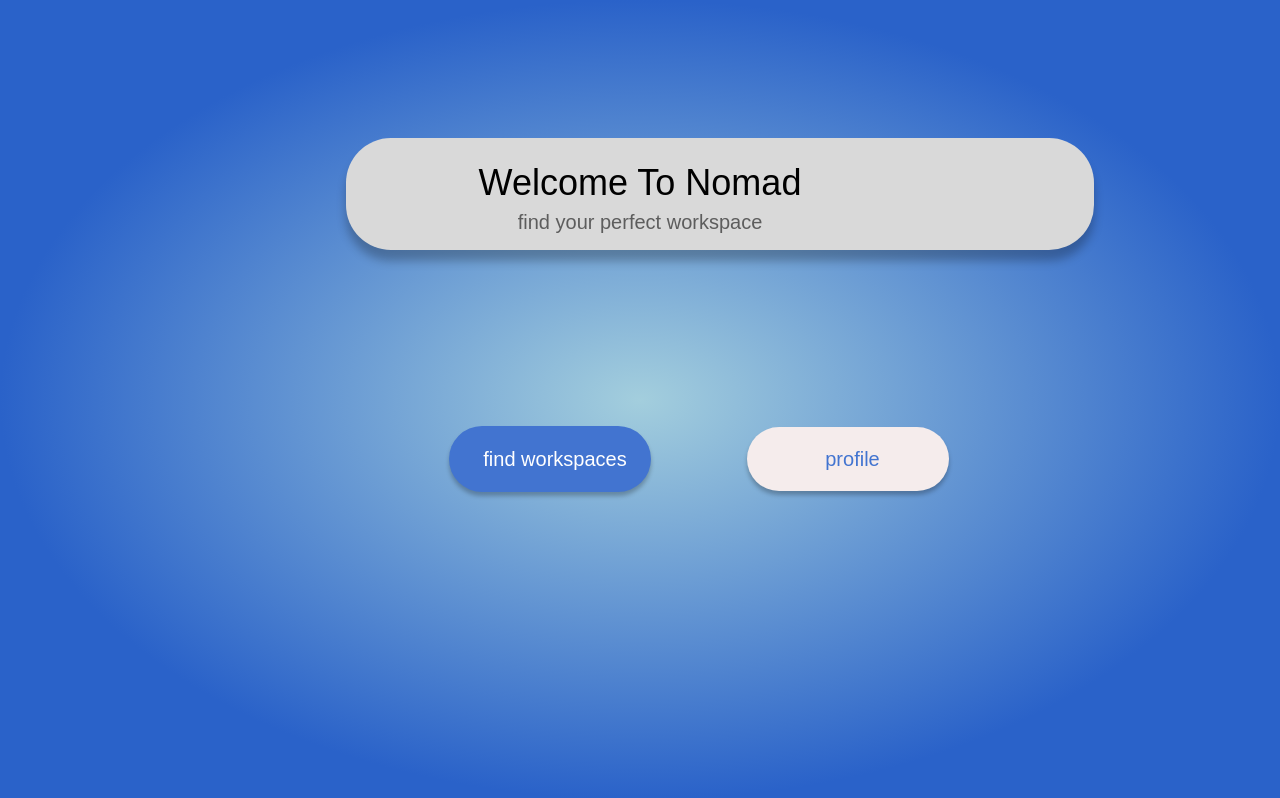
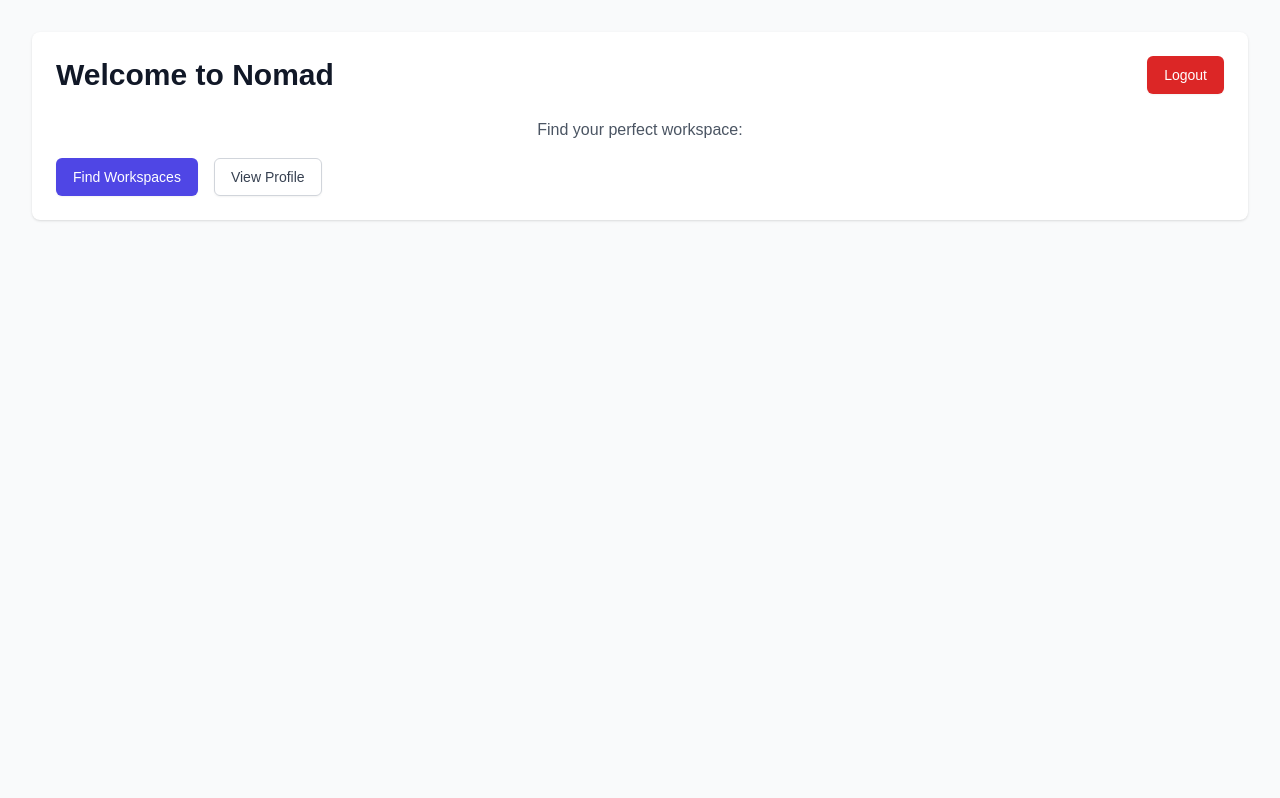
Before and after one commit to sxmar05/casestudyAKPsi, a React (Create React App) app in the folder nomad/: page /home in a window 1280 px wide. Built offline with nearby package versions, Linux system fonts and the light colour scheme; no server answers; sample sign-in values are in the browser's storage.

Commit message:
logout feature

```diff
--- a/nomad/src/Home.js
+++ b/nomad/src/Home.js
@@ -1,30 +1,55 @@
 // src/Home.js
 import React from "react";
-import { Link } from "react-router-dom";
+import { Link, useNavigate } from "react-router-dom";
+import { signOut } from "firebase/auth";
+import { auth } from "./firebase/firebase";
 
-const Home = () => (
-  <div style={{ width: '100%', height: '100vh', position: 'relative', background: 'radial-gradient(ellipse 50.00% 50.00% at 50.00% 50.00%, #A3CEDD 0%, #2A62C9 100%)', overflow: 'hidden' }}>
-    <div style={{ width: 748, height: 112, left: 346, top: 138, position: 'absolute', background: '#D9D9D9', boxShadow: '0px 11px 9.5px rgba(0, 0, 0, 0.25)', borderRadius: 45 }} />
+const Home = () => {
+  const navigate = useNavigate();
 
-    <div style={{ width: 400, height: 59, left: '50%', top: 156, position: 'absolute', transform: 'translateX(-50%)', color: 'black', fontSize: 36, fontFamily: 'Satoshi, sans-serif', fontWeight: '500', textAlign: 'center',}}>
-      Welcome To Nomad
+  const handleLogout = async () => {
+    try {
+      await signOut(auth);
+      navigate("/");
+    } catch (error) {
+      console.error("Error logging out:", error);
+    }
+  };
+
+  return (
+    <div className="min-h-screen bg-gray-50 py-8">
+      <div className="max-w-7xl mx-auto px-4 sm:px-6 lg:px-8">
+        <div className="bg-white shadow overflow-hidden sm:rounded-lg p-6">
+          <div className="flex justify-between items-center mb-6">
+            <h1 className="text-3xl font-bold text-gray-900">Welcome to Nomad</h1>
+            <button
+              onClick={handleLogout}
+              className="inline-flex justify-center py-2 px-4 border border-transparent shadow-sm text-sm font-medium rounded-md text-white bg-red-600 hover:bg-red-700 focus:outline-none focus:ring-2 focus:ring-offset-2 focus:ring-red-500"
+            >
+              Logout
+            </button>
+          </div>
+          <div className="space-y-4">
+            <p className="text-gray-600">Find your perfect workspace:</p>
+            <div className="flex flex-col space-y-4 sm:flex-row sm:space-y-0 sm:space-x-4">
+              <Link
+                to="/places"
+                className="inline-flex justify-center py-2 px-4 border border-transparent shadow-sm text-sm font-medium rounded-md text-white bg-indigo-600 hover:bg-indigo-700 focus:outline-none focus:ring-2 focus:ring-offset-2 focus:ring-indigo-500"
+              >
+                Find Workspaces
+              </Link>
+              <Link
+                to="/profile"
+                className="inline-flex justify-center py-2 px-4 border border-gray-300 shadow-sm text-sm font-medium rounded-md text-gray-700 bg-white hover:bg-gray-50 focus:outline-none focus:ring-2 focus:ring-offset-2 focus:ring-indigo-500"
+              >
+                View Profile
+              </Link>
+            </div>
+          </div>
+        </div>
+      </div>
     </div>
-
-    <div style={{ width: 202, height: 66, left: 449, top: 426, position: 'absolute', background: '#4274D0', boxShadow: '0px 4px 4px rgba(0, 0, 0, 0.25)', borderRadius: 55 }} />
-    <div style={{ width: 202, height: 64, left: 747, top: 427, position: 'absolute', background: '#F5ECEC', boxShadow: '0px 4px 4px rgba(0, 0, 0, 0.25)', borderRadius: 55 }} />
-
-    <Link to="/places" style={{ width: 154, height: 33, left: 478, top: 444, position: 'absolute', color: 'white', fontSize: 20, fontFamily: 'Satoshi, sans-serif', fontWeight: '500', textDecoration: 'none' }}>
-      find workspaces
-    </Link>
-
-    <Link to="/profile" style={{ width: 65, height: 28, left: 820, top: 444, position: 'absolute', color: '#4274D0', fontSize: 20, fontFamily: 'Satoshi, sans-serif', fontWeight: '500', textDecoration: 'none' }}>
-      profile
-    </Link>
-
-    <div style={{ width: 300, height: 17, left: '50%', top: 207, position: 'absolute', transform: 'translateX(-50%)', color: '#5D5D5D', fontSize: 20, fontFamily: 'Satoshi, sans-serif', fontWeight: '500', textAlign: 'center'}}>
-      find your perfect workspace
-    </div>
-  </div>
-);
+  );
+};
 
 export default Home;
```
